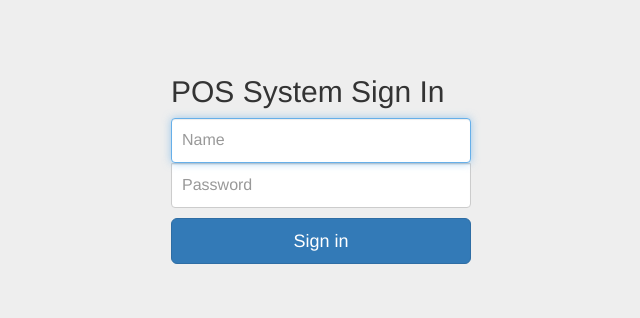
After one commit to HengWei/POS-System, a Django app: page /login/ in a window 1280 px wide. The commit adds this page. Shown: the top 318 px of the page, without its empty margins (319-959 px from the left). Run offline with Django 3.2, Linux system fonts and the light colour scheme; parts of the project's set-up code (start-up, migrations or seed data) failed here and were passed over; some libraries are stand-ins or nearby versions.

Commit message:
加入登入頁面(未實作)

```diff
--- a/POSSys/views.py
+++ b/POSSys/views.py
@@ -1,6 +1,7 @@
 from django.shortcuts import render
 from POSSys.models import Menu, Sell, SellBasic, MenuAddition, SellTemp
 from datetime import datetime
+from django.http import HttpResponseRedirect
 from django.utils import timezone
 
 
@@ -69,3 +70,45 @@ def index(request):
 
 def Check(request):
     return render(request, 'check.html', locals())
+
+
+
+def LogOut(request):
+    request.session.clear()
+    return HttpResponseRedirect('/signin')
+#
+#
+def LoginPage(request):
+    if LoginCheck(request):
+        return HttpResponseRedirect('/')
+
+    if request.method == 'GET':
+        return render(request, 'login.html', locals())
+
+    if request.method == 'POST':
+        errorMessage = ''
+        username = request.POST.get('inputName', '')
+        password = request.POST.get('inputPassword', '')
+        vaildate=Users.objects.filter(user_id=username, user_password=md5(password))
+        if not vaildate:
+            errorMessage = 'Sing in error!'
+            return render(request, 'login.html', locals())
+        else:
+            searchResult=Users.objects.filter(user_id=username, user_password=md5(password)).get()
+            request.session['UserName'] = searchResult.user_name
+            request.session['UserId']=searchResult.user_id
+            request.session['UserPKID']=searchResult.employee_id
+            functionId = Prilivege.objects.filter(group_id__in=map(int, searchResult.group_pkid.split(','))).all()
+            f = []
+            for item in functionId:
+                f = list(set(f) | set(map(int, item.function_id.split(','))))
+            request.session['Auth'] = f
+            return HttpResponseRedirect('/sell/')
+
+def LoginCheck(request):
+
+    if request.session.get('UserName', '') == '':
+
+        return False
+    else:
+        return True
--- a/POSSystem/urls.py
+++ b/POSSystem/urls.py
@@ -15,7 +15,7 @@ Including another URLconf
 """
 from django.conf.urls import url
 # from django.contrib import admin
-from POSSys.views import index
+from POSSys.views import index, LoginPage
 from report.views import report, reportSum, reportCustomer
 from Service.views import GetRecord
 
@@ -26,5 +26,6 @@ urlpatterns = [
     url(r'^reportCustomer/$', reportCustomer),
     url(r'^report/$', report),
     url(r'^getRecord/$', GetRecord),
+    url(r'^login/$', LoginPage),
 
 ]
--- /dev/null
+++ b/static/css/signin.css
@@ -0,0 +1,39 @@
+body {
+  padding-top: 40px;
+  padding-bottom: 40px;
+  background-color: #eee;
+}
+
+.form-signin {
+  max-width: 330px;
+  padding: 15px;
+  margin: 0 auto;
+}
+.form-signin .form-signin-heading,
+.form-signin .checkbox {
+  margin-bottom: 10px;
+}
+.form-signin .checkbox {
+  font-weight: normal;
+}
+.form-signin .form-control {
+  position: relative;
+  height: auto;
+  -webkit-box-sizing: border-box;
+          box-sizing: border-box;
+  padding: 10px;
+  font-size: 16px;
+}
+.form-signin .form-control:focus {
+  z-index: 2;
+}
+.form-signin input[type="email"] {
+  margin-bottom: -1px;
+  border-bottom-right-radius: 0;
+  border-bottom-left-radius: 0;
+}
+.form-signin input[type="password"] {
+  margin-bottom: 10px;
+  border-top-left-radius: 0;
+  border-top-right-radius: 0;
+}
--- a/templates/index.html
+++ b/templates/index.html
@@ -107,6 +107,7 @@
                     if ((dataSet[i][0] == getData[0]) && (dataSet[i][3] == getData[3])) {
                         dataSet.splice(i, 1);
                         myTable.clear().rows.add(dataSet).draw();
+                        $('#sellList').val(dataSet);
                     }
                 }
             });
@@ -298,6 +299,7 @@
 
          function SendSell() {
             $('#txtIsTemp').val('0');
+            $('#sellList').val(dataSet);
             $('#postInfo').submit();
         }
 
--- /dev/null
+++ b/templates/login.html
@@ -0,0 +1,59 @@
+
+<!DOCTYPE html>
+<html lang="en">
+  <head>
+    {% load staticfiles %}
+    <meta charset="utf-8">
+    <meta http-equiv="X-UA-Compatible" content="IE=edge">
+    <meta name="viewport" content="width=device-width, initial-scale=1">
+    <!-- The above 3 meta tags *must* come first in the head; any other head content must come *after* these tags -->
+    <meta name="description" content="">
+    <meta name="author" content="">
+    <link rel="icon" href="../../favicon.ico">
+
+    <title>Signin Template for Bootstrap</title>
+
+    <!-- Bootstrap core CSS -->
+    <link href="{% static "css/bootstrap.min.css" %}" rel="stylesheet">
+
+    <!-- IE10 viewport hack for Surface/desktop Windows 8 bug -->
+    <link href="../../assets/css/ie10-viewport-bug-workaround.css" rel="stylesheet">
+
+    <!-- Custom styles for this template -->
+    <link href="{% static "css/signin.css" %}" rel="stylesheet">
+
+    <!-- Just for debugging purposes. Don't actually copy these 2 lines! -->
+    <!--[if lt IE 9]><script src="../../assets/js/ie8-responsive-file-warning.js"></script><![endif]-->
+    <script src="../../assets/js/ie-emulation-modes-warning.js"></script>
+
+
+    <!-- HTML5 shim and Respond.js for IE8 support of HTML5 elements and media queries -->
+    <!--[if lt IE 9]>
+      <script src="https://oss.maxcdn.com/html5shiv/3.7.2/html5shiv.min.js"></script>
+      <script src="https://oss.maxcdn.com/respond/1.4.2/respond.min.js"></script>
+    <![endif]-->
+
+
+
+  </head>
+
+  <body>
+
+    <div class="container">
+
+      <form class="form-signin" method="post">
+        {% csrf_token %}
+        <h2 class="form-signin-heading">POS System Sign In</h2>
+        <label for="inputEmail" class="sr-only">Name</label>
+        <input type="text" id="inputName" name="inputName" class="form-control" placeholder="Name" required autofocus>
+        <label for="inputPassword" class="sr-only">Password</label>
+        <input type="password" id="inputPassword"  name="inputPassword" class="form-control" placeholder="Password" required>
+        <p class="bg-danger">{{ errorMessage }}</p>
+        <button class="btn btn-lg btn-primary btn-block" type="submit">Sign in</button>
+      </form>
+    </div> <!-- /container -->
+    <!-- IE10 viewport hack for Surface/desktop Windows 8 bug -->
+    <script src="../../assets/js/ie10-viewport-bug-workaround.js"></script>
+
+  </body>
+</html>
```
Also changed, not shown: POSSys/models.py (+12 -0 lines).
